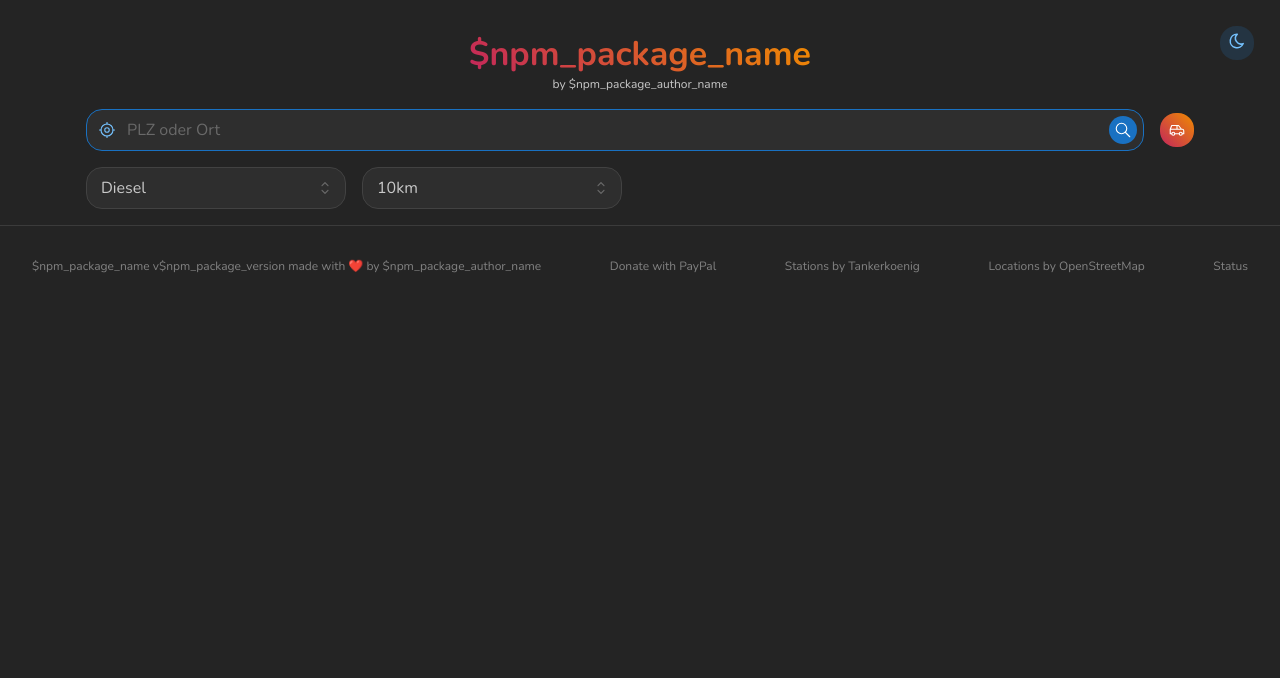
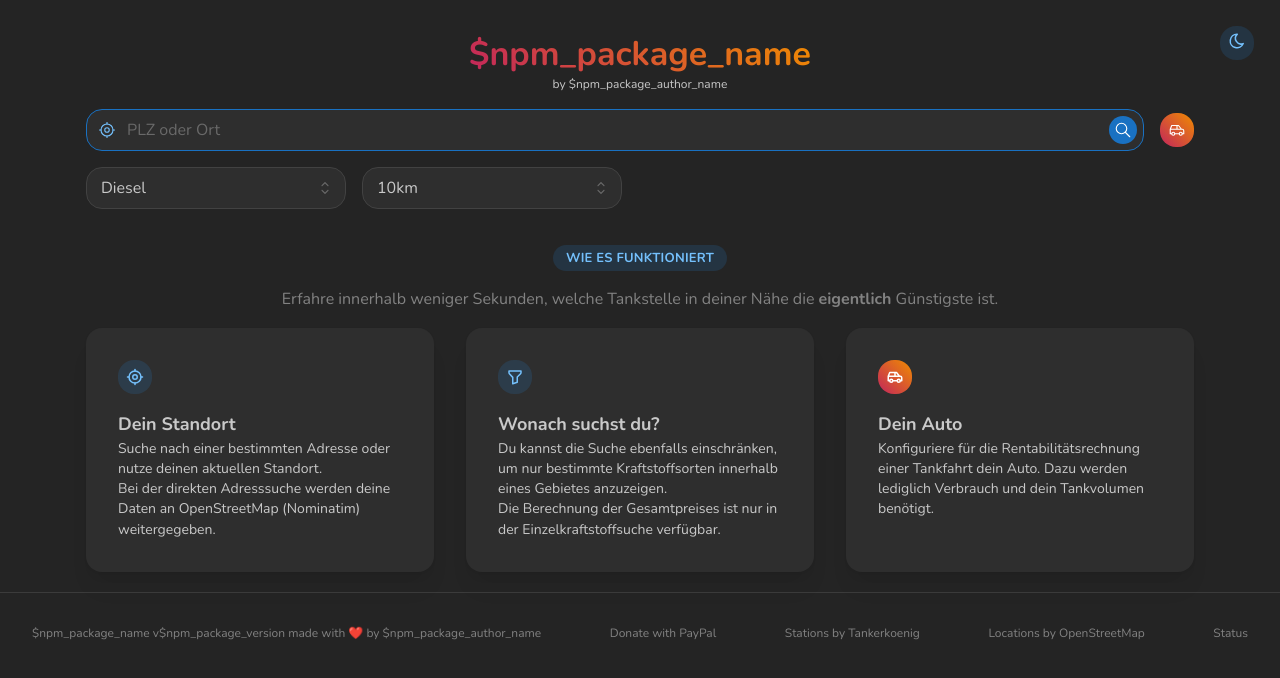
Before and after one commit to baudom/easytank, a Next.js app: page / in a window 1280 px wide. Shown: the top 678 px of the page. Built offline with nearby package versions, Linux system fonts and the light colour scheme.

Commit message:
display FeatureSection, adjust list

```diff
--- a/src/components/StationsList/index.tsx
+++ b/src/components/StationsList/index.tsx
@@ -1,18 +1,27 @@
-import { FC, memo } from "react";
+import { FC, useMemo } from "react";
 import { useStationsContext } from "@/context/StationsContext";
-import { Box, Grid, LoadingOverlay } from "@mantine/core";
+import { Grid, Loader, Stack, Text } from "@mantine/core";
+import FeatureSection from "@/components/FeatureSection";
 import StationCard from "@/components/StationCard";
 
 const StationsList: FC = () => {
     const { stations, loading } = useStationsContext();
+    return useMemo(() => {
+        if (loading) {
+            return (
+                <Stack
+                    align="center"
+                    gap="xs"
+                >
+                    <Loader type="dots" />
+                    <Text>Tankstellen werden gesucht...</Text>
+                </Stack>
+            );
+        } else if (!stations) {
+            return <FeatureSection />;
+        }
 
-    return (
-        <Box pos="relative">
-            <LoadingOverlay
-                visible={loading}
-                zIndex={1000}
-                overlayProps={{ radius: "sm", blur: 2 }}
-            />
+        return stations.length ? (
             <Grid>
                 {stations.map((s) => (
                     <Grid.Col
@@ -28,8 +37,15 @@ const StationsList: FC = () => {
                     </Grid.Col>
                 ))}
             </Grid>
-        </Box>
-    );
+        ) : (
+            <Text
+                ta="center"
+                size="lg"
+            >
+                Es wurden keine Tankstellen gefunden!
+            </Text>
+        );
+    }, [loading, stations]);
 };
 
 export default StationsList;
--- a/src/context/StationsContext.tsx
+++ b/src/context/StationsContext.tsx
@@ -33,7 +33,7 @@ const DEFAULT_STATION_CONFIG: StationFilter = {
 type ContextType = {
     loading: boolean;
     coords?: Coords;
-    stations: CalculatedStation[];
+    stations?: CalculatedStation[];
     stationConfig: StationFilter;
     setCoords: (coords: Coords) => void;
     setStationConfig: (config: Partial<StationFilter>) => void;
@@ -46,7 +46,7 @@ type StationsContextProps = {
 const Context = createContext<ContextType>({
     loading: false,
     coords: undefined,
-    stations: [],
+    stations: undefined,
     stationConfig: DEFAULT_STATION_CONFIG,
     setCoords: () => {},
     setStationConfig: (config: Partial<StationFilter>) => {},
@@ -57,7 +57,9 @@ const iconStyle = { width: rem(18), height: rem(18) };
 const StationsContext: FC<StationsContextProps> = ({ children }) => {
     const [loading, { open, close }] = useDisclosure(false);
     const [coords, setCoords] = useState<Coords | undefined>(undefined);
-    const [stations, setStations] = useState<CalculatedStation[]>([]);
+    const [stations, setStations] = useState<CalculatedStation[] | undefined>(
+        undefined,
+    );
     const { carConfig } = useCarConfiguration();
     const [stationConfig, setStationConfig] = useLocalStorage({
         key: LS_STATION_CONFIGURATION_KEY,
@@ -174,12 +176,14 @@ const StationsContext: FC<StationsContextProps> = ({ children }) => {
     useEffect(() => {
         setStations((prev) =>
             prev
-                .map(calculateStationEfficiency)
-                .sort((a, b) =>
-                    a.refillPrice && b.refillPrice
-                        ? sortByNumberAsc(a.refillPrice, b.refillPrice)
-                        : 0,
-                ),
+                ? prev
+                      .map(calculateStationEfficiency)
+                      .sort((a, b) =>
+                          a.refillPrice && b.refillPrice
+                              ? sortByNumberAsc(a.refillPrice, b.refillPrice)
+                              : 0,
+                      )
+                : undefined,
         );
     }, [calculateStationEfficiency, carConfig]);
 
```
